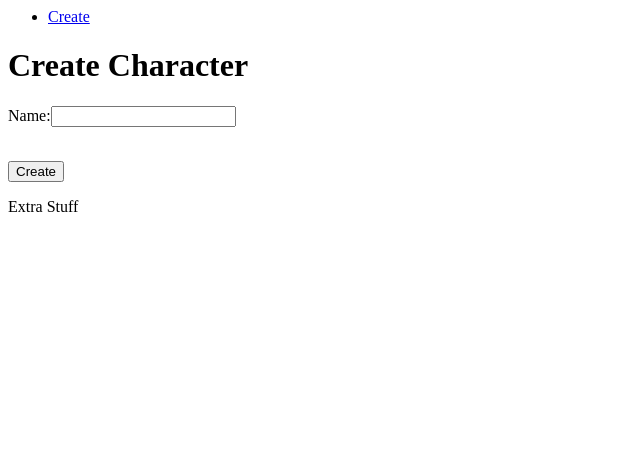
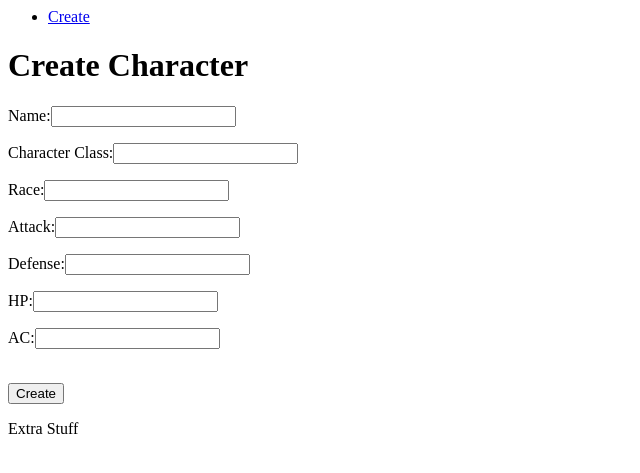
Before and after one commit to LeoKnox/django_adventure, a Django app: template adventurers/templates/adventurers/create.html in a window 1280 px wide. Shown: the top 473 px of the page, without its empty margins (0-640 px from the left). Run offline with Django 3.2, Linux system fonts and the light colour scheme; the template is opened without the code that fills it, so the values that code supplies are empty.

Commit message:
Add files via upload

```diff
--- a/adventurers/templates/adventurers/create.html
+++ b/adventurers/templates/adventurers/create.html
@@ -6,6 +6,12 @@
 <form action="{% url 'creater' %}" method="post">
     {% csrf_token %}
     <p>Name:<input type="text" name="name"></p>
+    <p>Character Class:<input type="text" name="char_class"></p>
+    <p>Race:<input type="text" name="race"></p>
+    <p>Attack:<input type="number" name="attack"></p>
+    <p>Defense:<input type="number" name="defense"></p>
+    <p>HP:<input type="number" name="hp"></p>
+    <p>AC:<input type=number" name="ac"></p>
     <br>
     <input type="submit" value="Create">
 </form>
```
